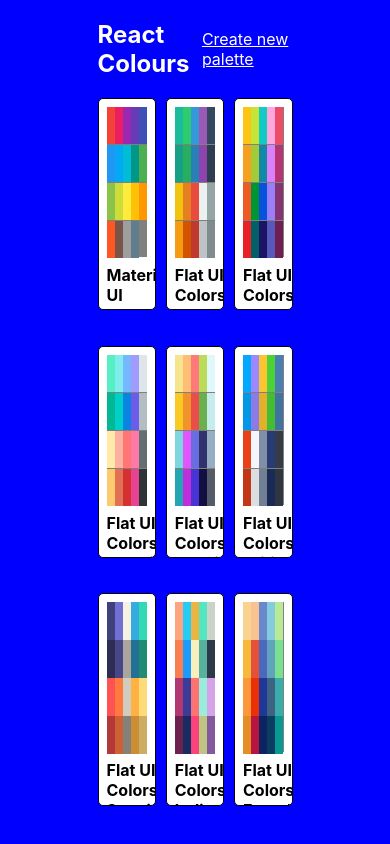
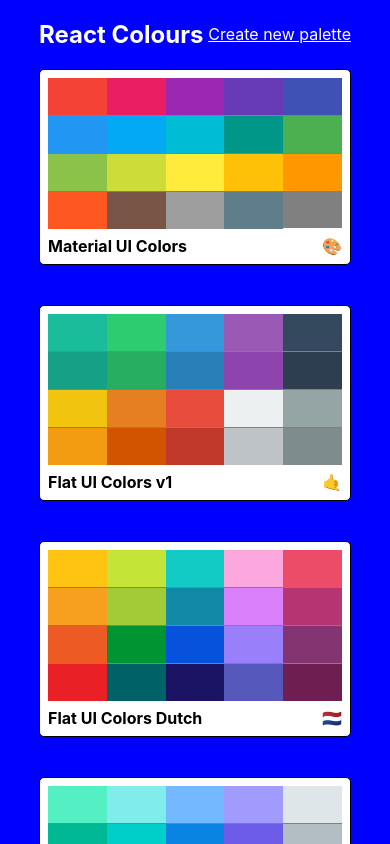
Before and after one commit to Wings30306/react-colors-1, a React (Create React App) app in the folder colors/: page / in a window 390 px wide. Shown: the top 844 px of the page. Built offline with nearby package versions, Linux system fonts and the light colour scheme.

Commit message:
Make PalleteList responsive

```diff
--- a/colors/src/styles/PaletteListStyles.js
+++ b/colors/src/styles/PaletteListStyles.js
@@ -1,3 +1,5 @@
+import sizes from "./sizes"
+
 const styles = {
     root: {
         backgroundColor: "blue",
@@ -12,6 +14,9 @@
         alignItems: "flex-start",
         flexWrap: "wrap",
         flexDirection: "column",
+        [sizes.down("xl")]: {
+            width: "80%"
+        },
     },
     nav: {
         display: "flex",
@@ -28,7 +33,13 @@
         width: "100%",
         display: "grid",
         gridTemplateColumns: "repeat(3, 30%)",
-        gridGap: "5%"
+        gridGap: "2.5rem",
+        [sizes.down("sm")]: {
+            gridTemplateColumns: "repeat(2, 50%)"
+        },
+        [sizes.down("xs")]: {
+            gridTemplateColumns: "repeat(1, 100%)"
+        }
     }
 }
 
```
